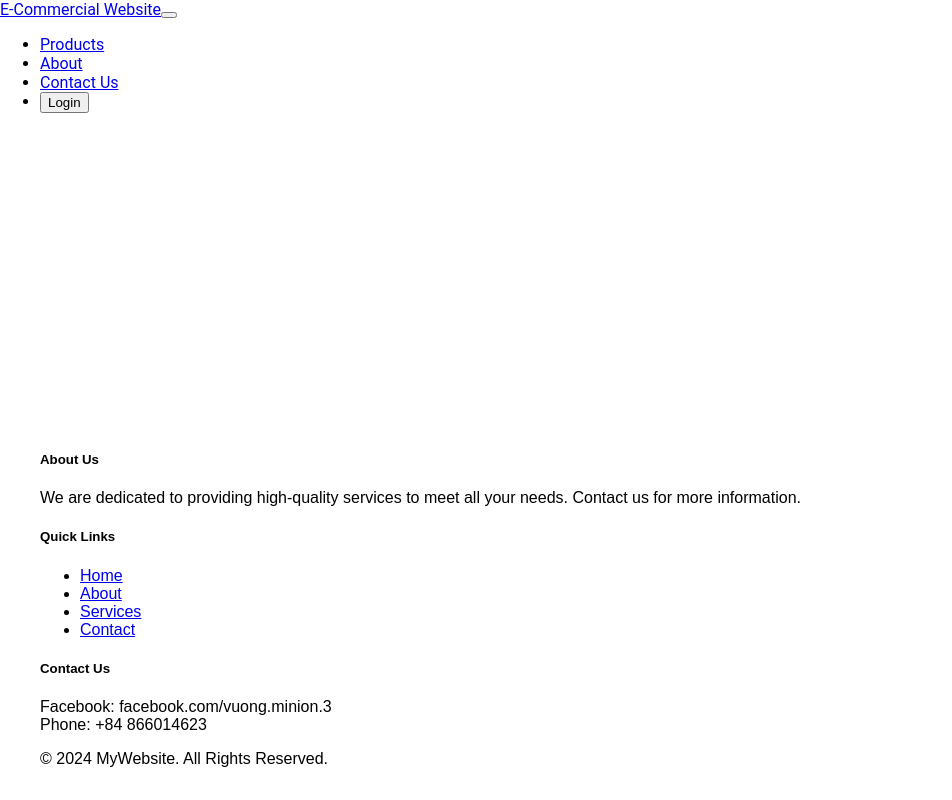
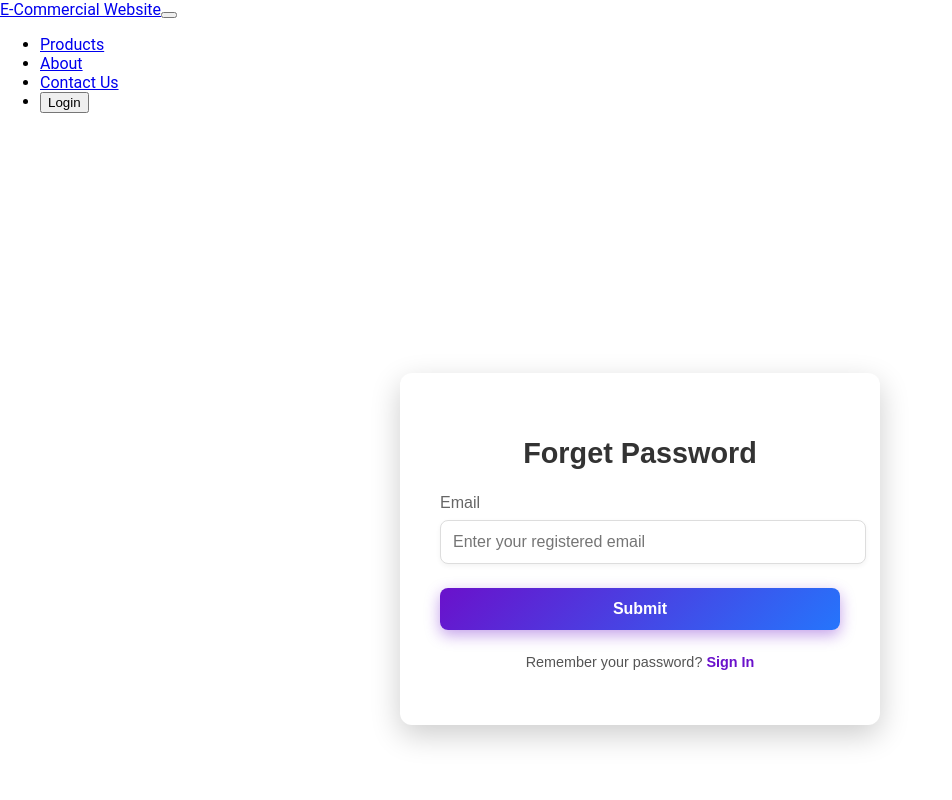
Before and after one commit to Namhehe237/EcommercialWebFrontEnd, a React (Create React App) app: page /user/forgot-password in a window 1280 px wide. Shown: the top 800 px of the page, without its empty margins (0-952 px from the left). Built offline with nearby package versions, Linux system fonts and the light colour scheme; the HTML template or start-up script is replaced by a standard one.

Commit message:
adjust productlistpage and create forgetpasspage

```diff
--- a/src/App.js
+++ b/src/App.js
@@ -11,6 +11,7 @@ import RegisterPage from './layouts/Component/RegisterPage/RegisterPage';
 import LoginPage from './layouts/Component/LoginPage/LoginPage';
 import ProductReviewPage from './layouts/Component/ProductReviewPage/ProductReviewPage';
 import CheckoutSuccessPage from './layouts/Component/CheckOutSuccessPage/CheckOutSuccessPage';
+import ForgetPasswordPage from './layouts/Component/ForgetPasswordPage/ForgetPasswordPage';
 
 const App = () => {
   return (
@@ -25,6 +26,7 @@ const App = () => {
               <Route path="/cart" element={<CartPage />} />
               <Route path="/user/register" element={<RegisterPage />} />
               <Route path="/user/login" element={<LoginPage />} />
+              <Route path="/user/forgot-password" element={<ForgetPasswordPage />} />
               <Route path="/products/details/:productId" element={<ProductReviewPage />} />
               <Route path="/products/success" element={<CheckoutSuccessPage />} />
             </Routes>
--- /dev/null
+++ b/src/layouts/Component/ForgetPasswordPage/ForgetPasswordPage.jsx
@@ -0,0 +1,88 @@
+import React, { useState } from "react";
+import "../../../style/RegisterPage/RegisterPage.css"; // Reuse the same CSS
+
+const ForgetPasswordPage = () => {
+  const [email, setEmail] = useState("");
+  const [errorMessage, setErrorMessage] = useState("");
+  const [successMessage, setSuccessMessage] = useState("");
+
+  // Validate email format
+  const validateEmail = (email) => {
+    const emailRegex = /^[^\s@]+@[^\s@]+\.[^\s@]+$/;
+    return emailRegex.test(email);
+  };
+
+  const handleChange = (e) => {
+    setEmail(e.target.value);
+    setErrorMessage("");
+    setSuccessMessage("");
+  };
+
+  const handleSubmit = async (e) => {
+    e.preventDefault();
+    setErrorMessage("");
+    setSuccessMessage("");
+
+    if (!validateEmail(email)) {
+      setErrorMessage("Please enter a valid email address.");
+      return;
+    }
+
+    try {
+      const response = await fetch("http://localhost:8080/api/user/forget-password", {
+        method: "POST",
+        headers: {
+          "Content-Type": "application/json",
+        },
+        body: JSON.stringify({ email }),
+      });
+
+      const data = await response.text();
+      if (response.ok) {
+        setSuccessMessage(data);
+        setEmail(""); // Clear the email field on success
+      } else {
+        setErrorMessage(data);
+      }
+    } catch (error) {
+      setErrorMessage("An error occurred. Please try again later.");
+    }
+  };
+
+  return (
+    <div className="register-container">
+      <div className="register-card">
+        <h2 className="register-title">Forget Password</h2>
+        <form onSubmit={handleSubmit} className="register-form">
+          <div className="form-group">
+            <label htmlFor="email">Email</label>
+            <input
+              type="email"
+              id="email"
+              name="email"
+              value={email}
+              onChange={handleChange}
+              placeholder="Enter your registered email"
+              required
+            />
+          </div>
+          {errorMessage && <p className="error-message">{errorMessage}</p>}
+          {successMessage && <p className="success-message">{successMessage}</p>}
+          <button type="submit" className="btn-primary">
+            Submit
+          </button>
+        </form>
+        <div className="register-footer">
+          <p>
+            Remember your password?{" "}
+            <a href="/user/login" className="link">
+              Sign In
+            </a>
+          </p>
+        </div>
+      </div>
+    </div>
+  );
+};
+
+export default ForgetPasswordPage;
--- a/src/layouts/Component/ProductPage/ProductListPage.jsx
+++ b/src/layouts/Component/ProductPage/ProductListPage.jsx
@@ -28,20 +28,28 @@ const ProductListPage = () => {
     const fetchProducts = async () => {
       try {
         setLoading(true);
-        const params = new URLSearchParams({
-          page: currentPage - 1,
-          size: itemsPerPage
-        });
+        let response;
+        let result;
 
-        if (category) params.append("category", category);
-
-        const response = await fetch(`http://localhost:8080/api/products?${params.toString()}`);
-
-        if (!response.ok) throw new Error(`HTTP error! Status: ${response.status}`);
-
-        const result = await response.json();
-        setProducts(result.content || []);
-        setTotalPages(result.totalPages || 1);
+        if (category) {
+          // Fetch products by category
+          response = await fetch(`http://localhost:8080/api/products/${category}`);
+          if (!response.ok) throw new Error(`HTTP error! Status: ${response.status}`);
+          result = await response.json();
+          setProducts(result || []); // Non-paginated result
+          setTotalPages(1); // No pagination for category-specific endpoint
+        } else {
+          // Fetch paginated products
+          const params = new URLSearchParams({
+            page: currentPage - 1,
+            size: itemsPerPage,
+          });
+          response = await fetch(`http://localhost:8080/api/products?${params.toString()}`);
+          if (!response.ok) throw new Error(`HTTP error! Status: ${response.status}`);
+          result = await response.json();
+          setProducts(result.content || []); // Use paginated content
+          setTotalPages(result.totalPages || 1); // Set total pages from response
+        }
       } catch (error) {
         console.error("Error fetching data:", error);
         setProducts([]);
@@ -54,7 +62,6 @@ const ProductListPage = () => {
     fetchProducts();
   }, [currentPage, category]);
 
-
   const handleCategoryChange = (value) => {
     setCategory(value);
     setCurrentPage(1);
@@ -64,7 +71,9 @@ const ProductListPage = () => {
     setCart((prevCart) => {
       const existingProduct = prevCart.find((item) => item.id === product.id);
       return existingProduct
-        ? prevCart.map((item) => (item.id === product.id ? { ...item, quantity: item.quantity + 1 } : item))
+        ? prevCart.map((item) =>
+            item.id === product.id ? { ...item, quantity: item.quantity + 1 } : item
+          )
         : [...prevCart, { ...product, quantity: 1 }];
     });
   };
@@ -72,7 +81,9 @@ const ProductListPage = () => {
   const removeFromCart = (productId) => {
     setCart((prevCart) =>
       prevCart
-        .map((item) => (item.id === productId ? { ...item, quantity: item.quantity - 1 } : item))
+        .map((item) =>
+          item.id === productId ? { ...item, quantity: item.quantity - 1 } : item
+        )
         .filter((item) => item.quantity > 0)
     );
   };
@@ -128,8 +139,18 @@ const ProductListPage = () => {
         </div>
       </div>
       <Filter category={category} onCategoryChange={handleCategoryChange} />
-      <ProductList products={products} onAddToCart={addToCart} onProductClick={handleProductClick} />
-      <Pagination currentPage={currentPage} totalPages={totalPages} onPageChange={setCurrentPage} />
+      <ProductList
+        products={products}
+        onAddToCart={addToCart}
+        onProductClick={handleProductClick}
+      />
+      {!category && (
+        <Pagination
+          currentPage={currentPage}
+          totalPages={totalPages}
+          onPageChange={setCurrentPage}
+        />
+      )}
     </div>
   );
 };
```
